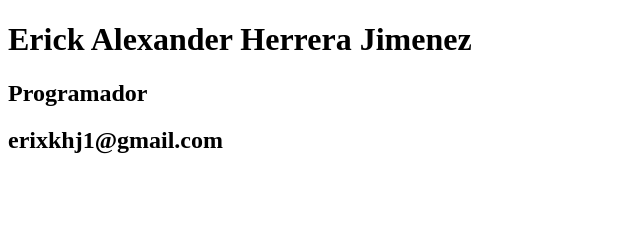
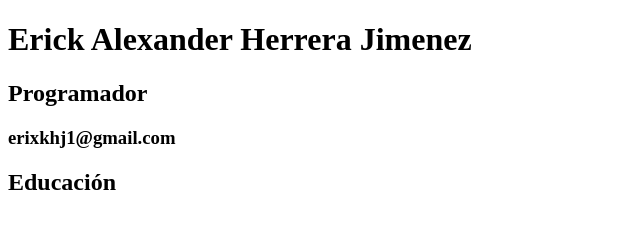
Before and after one commit to ErickHJ1/Curriculum, a plain HTML site: page index.html in a window 1280 px wide. Shown: the whole page, without its empty margins (0-640 px from the left). Drawn offline with Linux system fonts and the light colour scheme.

Commit message:
Puse el texto "educación"

```diff
--- a/index.html
+++ b/index.html
@@ -4,10 +4,11 @@
     <meta charset="UTF-8">
     <meta name="viewport" content="width=device-width, initial-scale=1.0">
     <title>Document</title>
+    <h1>Erick Alexander Herrera Jimenez</h1>
+    <h2>Programador</h2>
+    <h3>erixkhj1@gmail.com</h3>
 </head>
 <body>
-    <h1>Erick Alexander Herrera Jimenez</h1>
-    <h2>Programador</h2>
-    <h2>erixkhj1@gmail.com</h2>
+<h2>Educación</h2>
 </body>
 </html>
```
